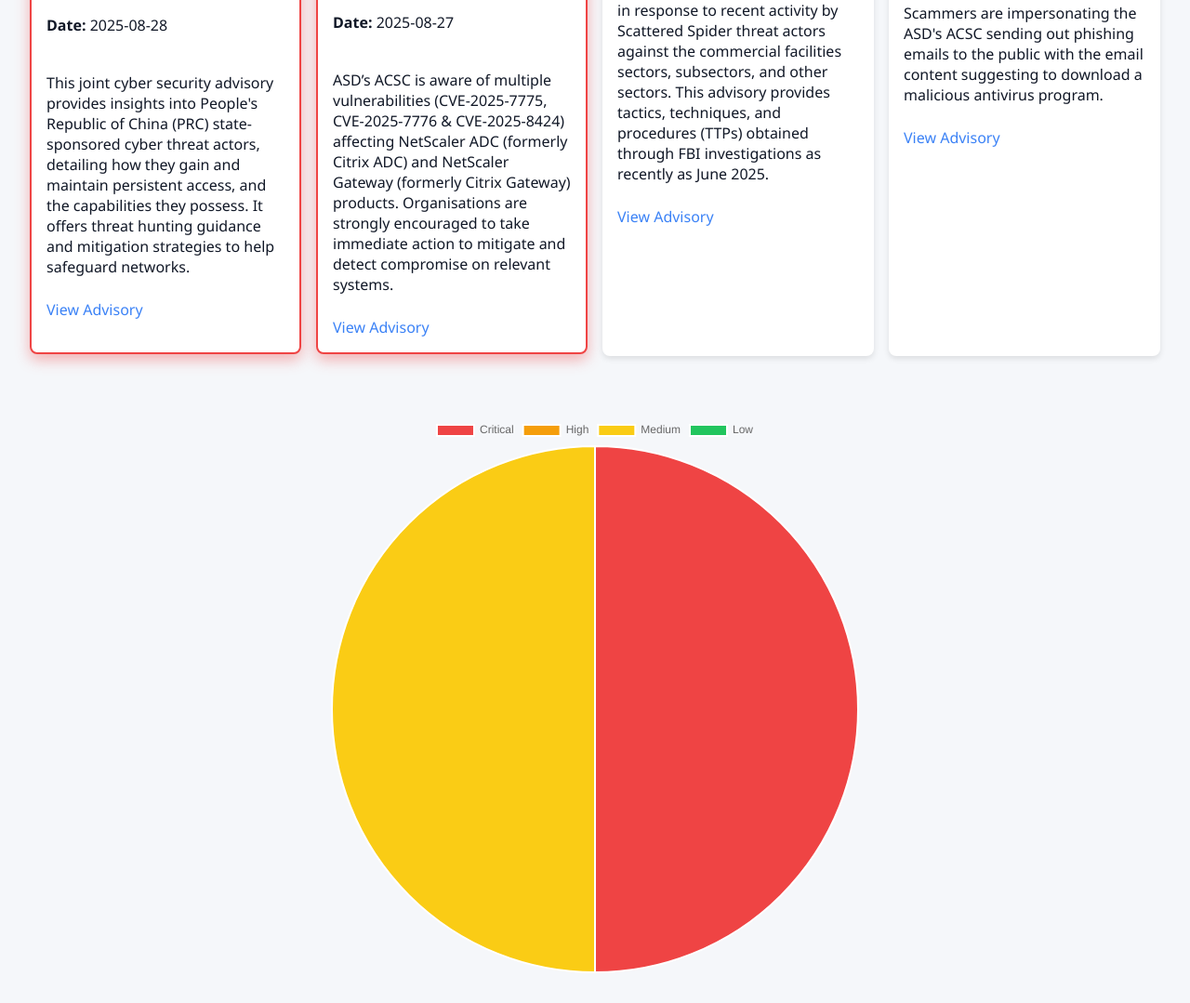
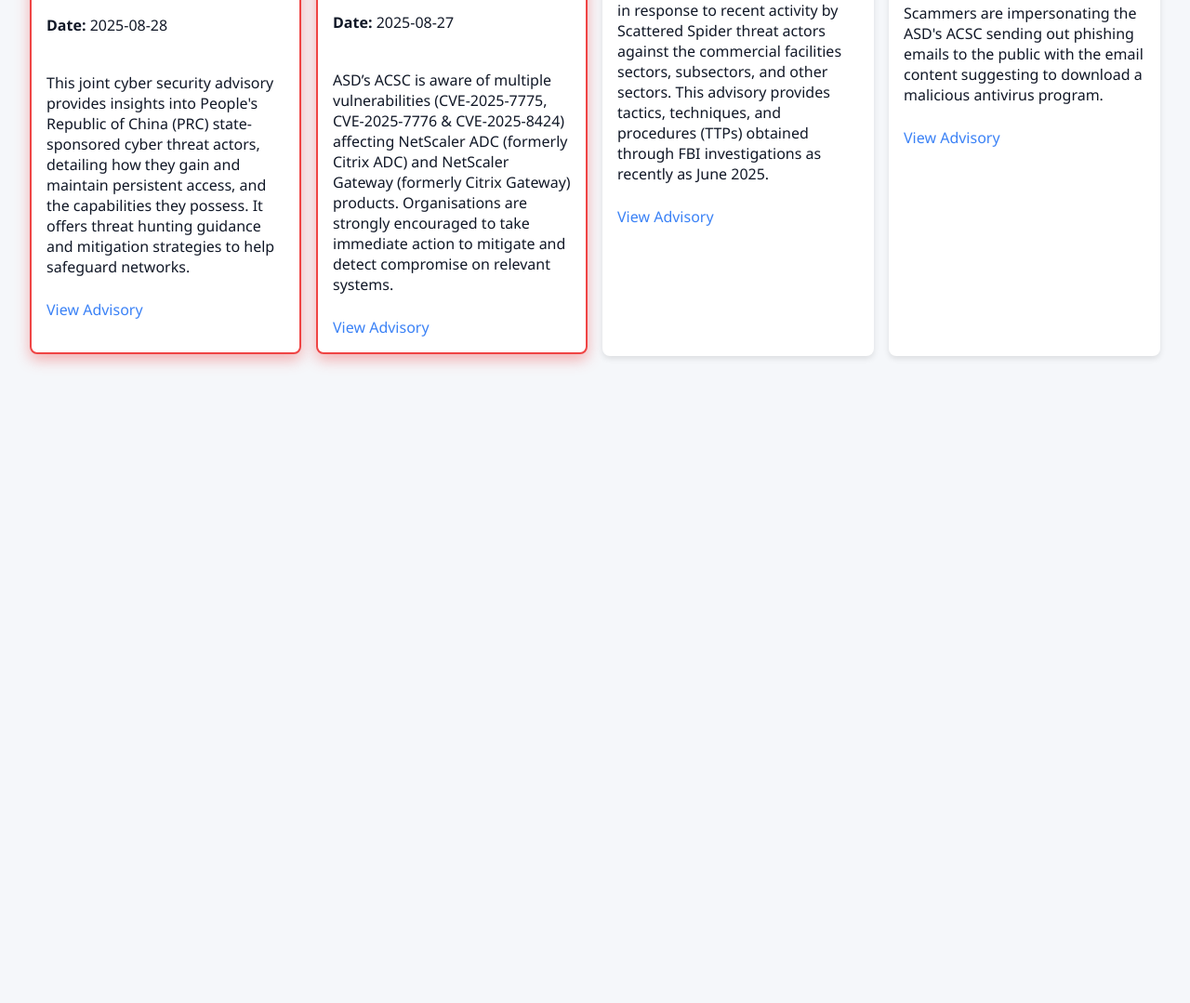
Before and after one commit to lachlanalston/SecuRadar, a plain HTML site: page index.html in a window 1280 px wide. Shown: the part 582-1661 px from the top of the page at 93% size. After the commit the page ends 997 px from the top, so only its background shows below. Drawn offline with nearby package versions, Linux system fonts and the light colour scheme.

Commit message:
Update index.html

```diff
--- a/index.html
+++ b/index.html
@@ -5,7 +5,6 @@
   <meta name="viewport" content="width=device-width, initial-scale=1.0">
   <title>SecuRadar - ASD Advisories Dashboard</title>
   <link rel="stylesheet" href="assets/css/dashboard.css">
-  <script src="https://cdn.jsdelivr.net/npm/chart.js"></script>
 </head>
 <body>
   <header>
@@ -38,10 +37,6 @@
     <!-- Advisory cards injected here -->
   </section>
 
-  <section class="charts">
-    <canvas id="severityChart"></canvas>
-  </section>
-
   <script src="assets/js/dashboard.js"></script>
 </body>
 </html>
```
